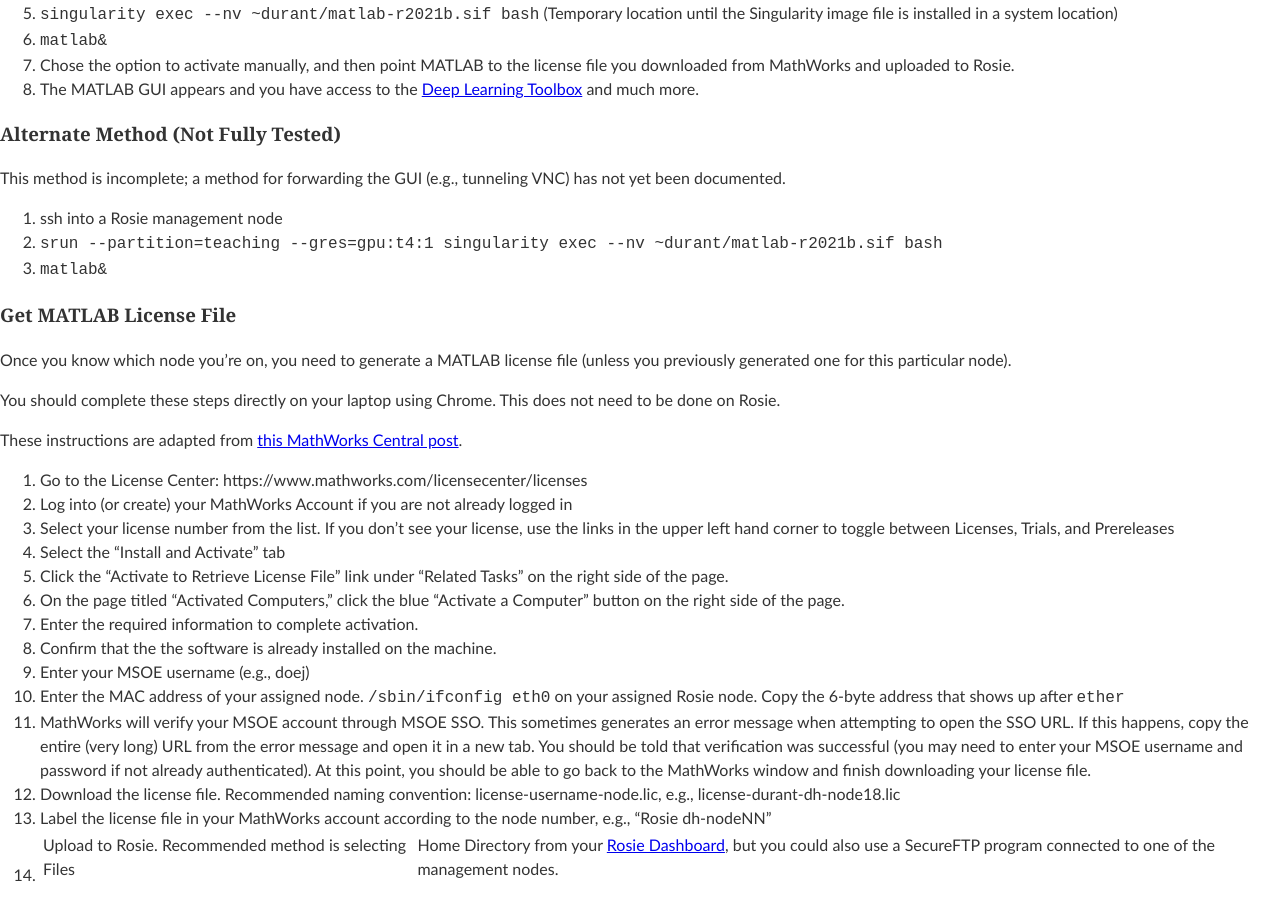
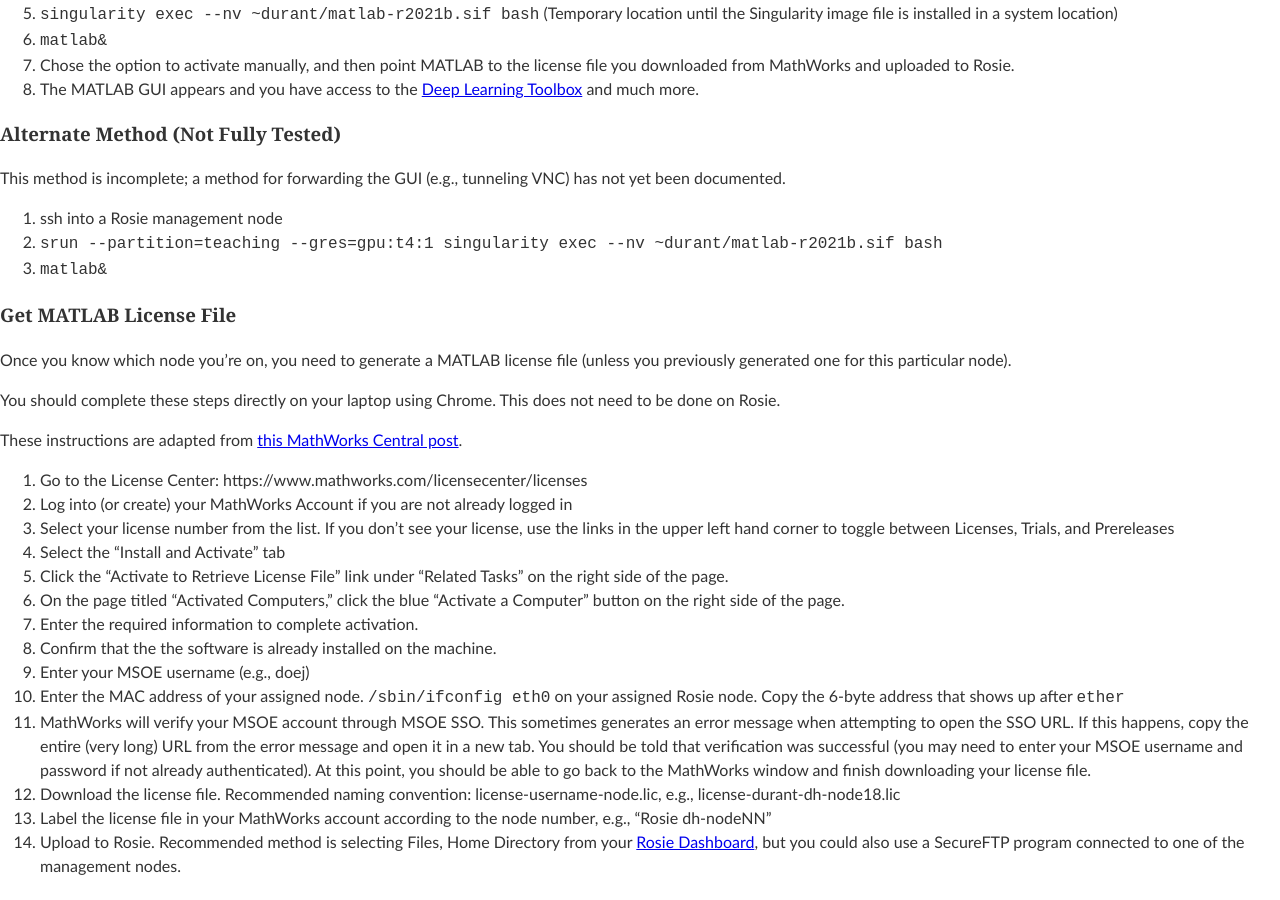
Before and after one commit to edurant/edurant.github.io, a Jekyll site: the page built from courses/cs4981/index.md, in a window 1280 px wide and 900 px high, scrolled down 904 px. Built offline with Jekyll 4.4.1, drawn with Linux system fonts in a browser that asks for light colours.

Commit message:
cs4981: fix unescaped md character

```diff
--- a/courses/cs4981/index.md
+++ b/courses/cs4981/index.md
@@ -65,4 +65,4 @@
 1. MathWorks will verify your MSOE account through MSOE SSO. This sometimes generates an error message when attempting to open the SSO URL. If this happens, copy the entire (very long) URL from the error message and open it in a new tab. You should be told that verification was successful (you may need to enter your MSOE username and password if not already authenticated). At this point, you should be able to go back to the MathWorks window and finish downloading your license file.
 1. Download the license file. Recommended naming convention: license-username-node.lic, e.g., license-durant-dh-node18.lic
 1. Label the license file in your MathWorks account according to the node number, e.g., "Rosie dh-nodeNN"
-1. Upload to Rosie. Recommended method is selecting Files | Home Directory from your [Rosie Dashboard](https://dh-ood.hpc.msoe.edu/pun/sys/dashboard), but you could also use a SecureFTP program connected to one of the management nodes.
+1. Upload to Rosie. Recommended method is selecting Files, Home Directory from your [Rosie Dashboard](https://dh-ood.hpc.msoe.edu/pun/sys/dashboard), but you could also use a SecureFTP program connected to one of the management nodes.
```
